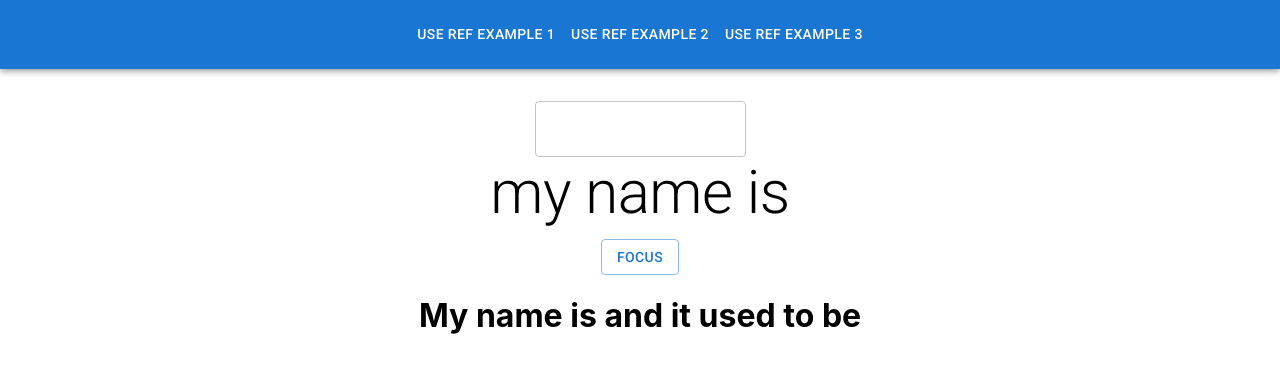
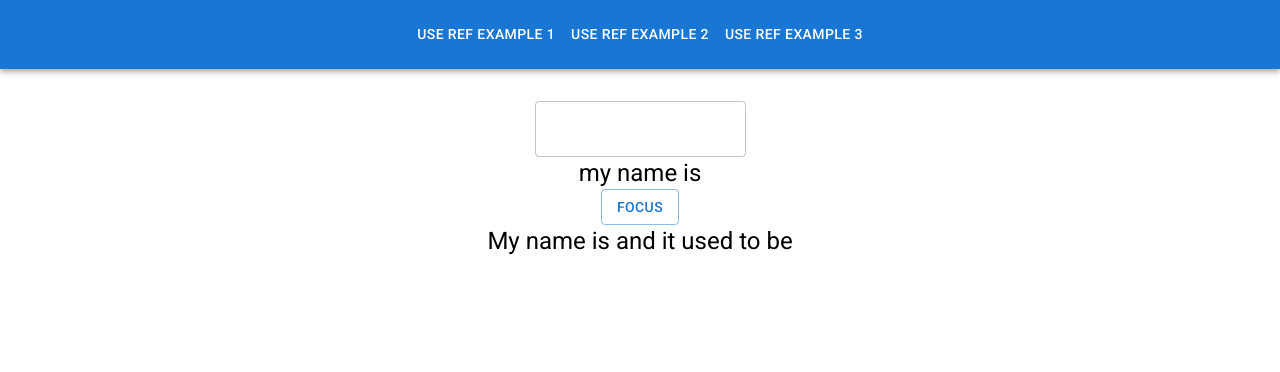
Before and after one commit to kaseyknudsen/react-hooks-practice, a React (Create React App) app: page /useRef1 in a window 1280 px wide. Shown: the top 372 px of the page. Built offline with nearby package versions, Linux system fonts and the light colour scheme.

Commit message:
added some material styling

```diff
--- a/src/App.css
+++ b/src/App.css
@@ -1,4 +1,9 @@
 .App {
   text-align: center;
   margin-top: 2em;
+  display: flex;
+  height: 100vh;
+  /* justify-content: center; */
+  flex-direction: column;
+
 }
--- a/src/components/UseRef.js
+++ b/src/components/UseRef.js
@@ -1,6 +1,6 @@
 import React from "react";
 import { useState, useRef, useEffect } from "react";
-import { Button, TextField, Typography } from "@mui/material";
+import { Button, TextField, Typography, Grid, Item } from "@mui/material";
 const UseRef = () => {
   const [name, setName] = useState("");
   const inputEl = useRef();
@@ -16,33 +16,29 @@ const UseRef = () => {
   }, [name]);
 
   return (
-    <div>
-      <div className="name">
+    <Grid>
+      <div className="layout">
+
+        <Typography variant="h5">
           <TextField
             ref={inputEl}
             value={name}
             onChange={(e) => setName(e.target.value)}
           ></TextField>
           {/* <input value={name} onChange={(e) => setName(e.target.value)}></input> */}
-        <Typography variant="h2" >
 
           <div>my name is {name}</div>
-        </Typography>
-        <Button
-          variant="outlined"
-          style={{ marginTop: "10px" }}
-          onClick={focus}
-        >
+
+          <Button variant="outlined" onClick={focus}>
             Focus
           </Button>
           <div>
-          <h1>
             My name is <span style={{ color: "red" }}>{name}</span> and it used
             to be <span style={{ color: "blue" }}>{prevName.current}</span>
-          </h1>
           </div>
+        </Typography>
       </div>
-    </div>
+    </Grid>
   );
 };
 
--- a/src/components/UseRef2.js
+++ b/src/components/UseRef2.js
@@ -1,5 +1,6 @@
 import React from "react";
 import { useState, useRef, useEffect } from "react";
+import { Typography } from "@mui/material";
 
 const UseRef2 = () => {
   const [name, setName] = useState("");
@@ -10,10 +11,12 @@ const UseRef2 = () => {
   });
 
   return (
-    <div>
+    <div className="layout">
       <input value={name} onChange={(e) => setName(e.target.value)}></input>
-      <div>My dog's name is {name}</div>
-      <div>Component has rendered {renderCount.current} times</div>
+      <Typography variant="h5">
+        <div>My dog's name is {name}</div>
+        <div>Component has rendered {renderCount.current} times</div>
+      </Typography>
     </div>
   );
 };
--- a/src/components/UseRef3.js
+++ b/src/components/UseRef3.js
@@ -1,5 +1,6 @@
 import React from "react";
 import { useState, useEffect, useRef } from "react";
+import { Button, Typography } from "@mui/material";
 const UseRef3 = () => {
   const [name, setName] = useState("");
   const [counter, setCounter] = useState(0);
@@ -22,26 +23,25 @@ const UseRef3 = () => {
   }, [counter]);
 
   return (
-    <div style={{ marginTop: "50px" }}>
+    <div className="layout">
+      <Typography variant="h5">
         <input
           type="text"
           ref={inputRef}
           value={name}
           onChange={(e) => setName(e.target.value)}
         ></input>
-      <button onClick={clearNameInput}>Reset</button>
-      <div style={{ marginTop: "20px" }}>Counter: {counter}</div>
-      <button
-        onClick={() => setCounter(randomNum)}
-        style={{ marginTop: "20px" }}
-      >
+        <Button variant="outlined" onClick={clearNameInput}>
+          Reset
+        </Button>
+        <div>Counter: {counter}</div>
+        <Button onClick={() => setCounter(randomNum)} variant="outlined">
           Click to update counter
-      </button>
+        </Button>
         {typeof prevNum.current !== "undefined" && (
-        <div style={{ marginTop: "20px" }}>
-          Previous Counter: {prevNum.current}
-        </div>
+          <div>Previous Counter: {prevNum.current}</div>
         )}
+      </Typography>
     </div>
   );
 };
```
Lines whose indentation alone changed are shown as unchanged.
